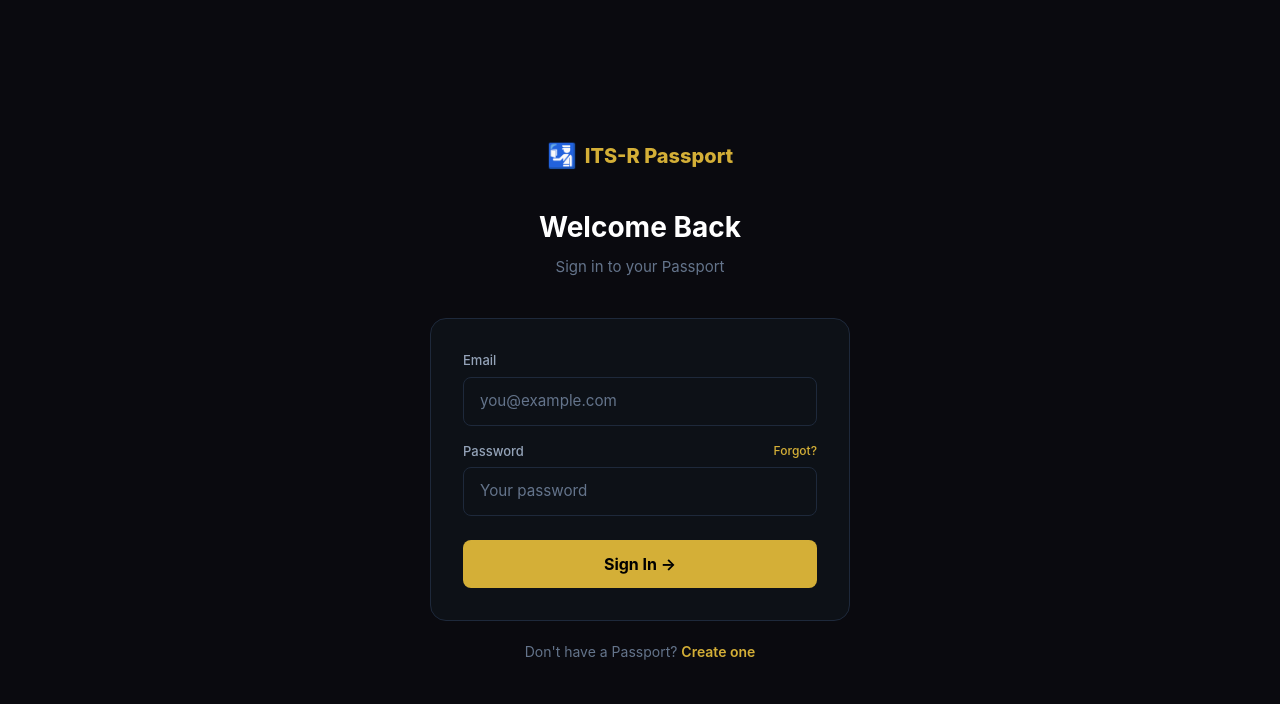
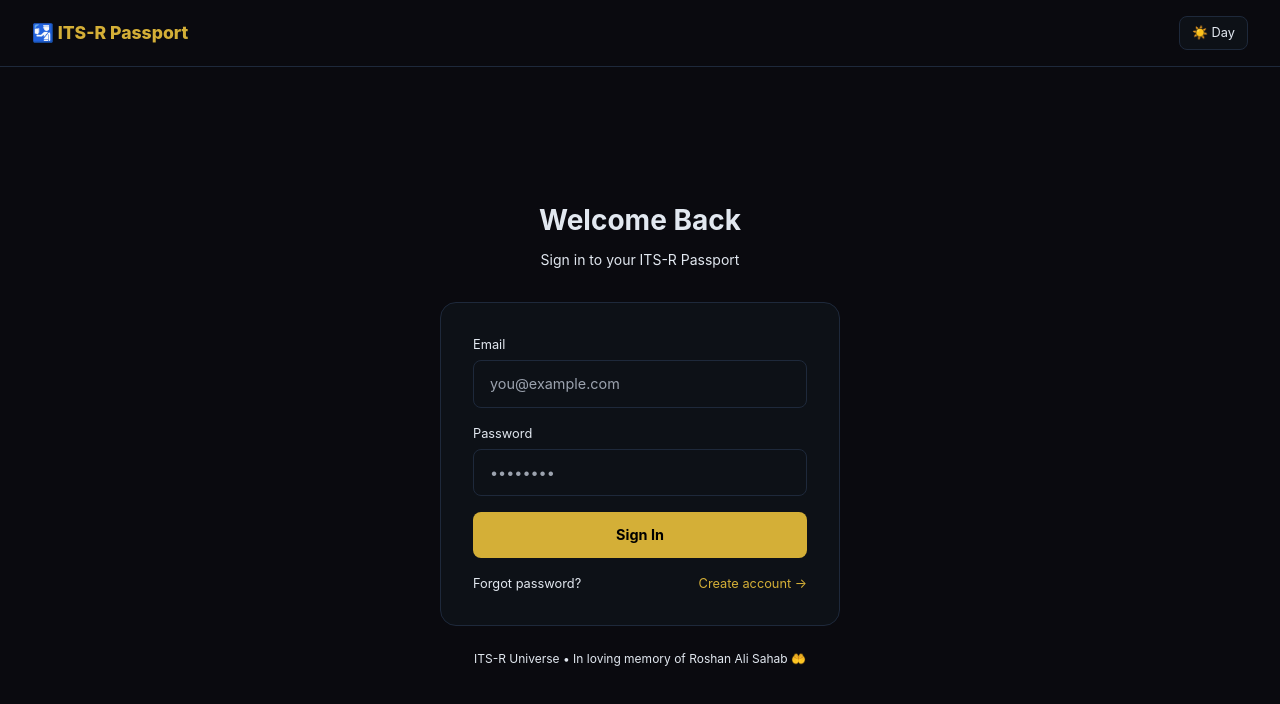
Before and after one commit to ITS-R-universe/its-r-passport, a Next.js app: page /login in a window 1280 px wide. Shown: the top 704 px of the page. Built offline with nearby package versions, Linux system fonts and the light colour scheme.

Commit message:
theme: login page black/white + day/night

```diff
--- a/app/login/page.tsx
+++ b/app/login/page.tsx
@@ -1,7 +1,6 @@
 'use client'
-import { useState } from 'react'
+import { useState, useEffect, Suspense } from 'react'
 import { useRouter, useSearchParams } from 'next/navigation'
-import { Suspense } from 'react'
 
 function LoginForm() {
   const router = useRouter()
@@ -10,76 +9,77 @@ function LoginForm() {
   const [form, setForm] = useState({ email: '', password: '' })
   const [loading, setLoading] = useState(false)
   const [error, setError] = useState('')
+  const [dark, setDark] = useState(true)
+
+  useEffect(() => {
+    const t = localStorage.getItem('its-r-theme')
+    const isDark = t !== 'light'
+    setDark(isDark)
+    if (!isDark) document.documentElement.setAttribute('data-theme', 'light')
+  }, [])
+
+  const toggleTheme = () => {
+    const next = !dark; setDark(next)
+    if (next) { document.documentElement.removeAttribute('data-theme'); localStorage.setItem('its-r-theme','dark') }
+    else { document.documentElement.setAttribute('data-theme','light'); localStorage.setItem('its-r-theme','light') }
+  }
 
   const handleSubmit = async (e: React.FormEvent) => {
-    e.preventDefault()
-    setError('')
-    setLoading(true)
+    e.preventDefault(); setError(''); setLoading(true)
     try {
-      const res = await fetch('/api/auth/login', {
-        method: 'POST',
-        headers: { 'Content-Type': 'application/json' },
-        body: JSON.stringify(form),
-      })
+      const res = await fetch('/api/auth/login', { method: 'POST', headers: { 'Content-Type': 'application/json' }, body: JSON.stringify(form) })
       const data = await res.json()
       if (!res.ok) { setError(data.error || 'Login failed'); return }
       router.push(redirect)
-    } catch {
-      setError('Something went wrong. Please try again.')
-    } finally {
-      setLoading(false)
-    }
+    } catch { setError('Something went wrong. Please try again.') }
+    finally { setLoading(false) }
   }
 
+  const inp = { width:'100%',padding:'0.75rem 1rem',background:'var(--input-bg)',border:'1px solid var(--border)',borderRadius:'0.5rem',color:'var(--text)',fontSize:'0.9rem',outline:'none' }
+
   return (
-    <div style={{ minHeight: '100vh', background: '#0a0a0f', display: 'flex', alignItems: 'center', justifyContent: 'center', padding: '2rem' }}>
-      <div style={{ width: '100%', maxWidth: 420 }}>
-        <div style={{ textAlign: 'center', marginBottom: 40 }}>
-          <a href="/" style={{ display: 'inline-flex', alignItems: 'center', gap: 8, textDecoration: 'none', marginBottom: 32 }}>
-            <span style={{ fontSize: 24 }}>🛂</span>
-            <span style={{ color: '#d4af37', fontWeight: 800, fontSize: 20 }}>ITS-R Passport</span>
-          </a>
-          <h1 style={{ color: '#fff', fontSize: 28, fontWeight: 700, marginBottom: 8 }}>Welcome Back</h1>
-          <p style={{ color: '#64748b', fontSize: 15 }}>Sign in to your Passport</p>
+    <div style={{minHeight:'100vh',background:'var(--bg)',display:'flex',flexDirection:'column'}}>
+      <nav style={{display:'flex',justifyContent:'space-between',alignItems:'center',padding:'1rem 2rem',borderBottom:'1px solid var(--border)'}}>
+        <span style={{color:'var(--gold)',fontWeight:800,fontSize:'1.1rem'}}>🛂 ITS-R Passport</span>
+        <button onClick={toggleTheme} style={{background:'var(--card)',border:'1px solid var(--border)',color:'var(--text)',padding:'0.4rem 0.75rem',borderRadius:'0.5rem',cursor:'pointer',fontSize:'0.8rem'}}>
+          {dark?'☀️ Day':'🌙 Night'}
+        </button>
+      </nav>
+      <div style={{flex:1,display:'flex',alignItems:'center',justifyContent:'center',padding:'2rem'}}>
+        <div style={{width:'100%',maxWidth:400}}>
+          <div style={{textAlign:'center',marginBottom:'2rem'}}>
+            <h1 style={{fontSize:'1.75rem',fontWeight:700,marginBottom:'0.5rem'}}>Welcome Back</h1>
+            <p style={{color:'var(--sub)',fontSize:'0.875rem'}}>Sign in to your ITS-R Passport</p>
           </div>
-
-        <div style={{ background: '#0d1117', border: '1px solid #1e293b', borderRadius: 16, padding: 32 }}>
-          <form onSubmit={handleSubmit} style={{ display: 'flex', flexDirection: 'column', gap: 16 }}>
+          <div style={{background:'var(--card)',border:'1px solid var(--border)',borderRadius:'1rem',padding:'2rem'}}>
+            {error && <div style={{background:'#ef444422',border:'1px solid #ef4444',color:'#ef4444',borderRadius:'0.5rem',padding:'0.75rem',marginBottom:'1rem',fontSize:'0.875rem'}}>{error}</div>}
+            <form onSubmit={handleSubmit} style={{display:'flex',flexDirection:'column',gap:'1rem'}}>
               <div>
-              <label style={{ color: '#94a3b8', fontSize: 13, fontWeight: 500, display: 'block', marginBottom: 6 }}>Email</label>
-              <input className="input-field" type="email" placeholder="you@example.com" value={form.email}
-                onChange={e => setForm(f => ({ ...f, email: e.target.value }))} required />
+                <label style={{display:'block',fontSize:'0.8rem',color:'var(--sub)',marginBottom:'0.375rem'}}>Email</label>
+                <input type="email" required value={form.email} onChange={e=>setForm(f=>({...f,email:e.target.value}))} placeholder="you@example.com" style={inp} />
               </div>
               <div>
-              <label style={{ color: '#94a3b8', fontSize: 13, fontWeight: 500, display: 'block', marginBottom: 6, display: 'flex', justifyContent: 'space-between' } as React.CSSProperties}>
-                <span>Password</span>
-                <a href="/forgot-password" style={{ color: '#d4af37', fontSize: 12, textDecoration: 'none', fontWeight: 500 }}>Forgot?</a>
-              </label>
-              <input className="input-field" type="password" placeholder="Your password" value={form.password}
-                onChange={e => setForm(f => ({ ...f, password: e.target.value }))} required />
+                <label style={{display:'block',fontSize:'0.8rem',color:'var(--sub)',marginBottom:'0.375rem'}}>Password</label>
+                <input type="password" required value={form.password} onChange={e=>setForm(f=>({...f,password:e.target.value}))} placeholder="••••••••" style={inp} />
               </div>
-
-            {error && (
-              <div style={{ padding: '10px 14px', background: 'rgba(239,68,68,0.1)', border: '1px solid rgba(239,68,68,0.2)', borderRadius: 8, color: '#f87171', fontSize: 14 }}>
-                {error}
-              </div>
-            )}
-
-            <button className="btn-gold" type="submit" disabled={loading} style={{ marginTop: 8 }}>
-              {loading ? 'Signing In...' : 'Sign In →'}
+              <button type="submit" disabled={loading} style={{width:'100%',padding:'0.75rem',background:'var(--gold)',color:'#000',fontWeight:700,border:'none',borderRadius:'0.5rem',cursor:loading?'not-allowed':'pointer',fontSize:'0.9rem',opacity:loading?0.7:1}}>
+                {loading?'Signing in...':'Sign In'}
               </button>
             </form>
+            <div style={{display:'flex',justifyContent:'space-between',marginTop:'1rem',fontSize:'0.8rem'}}>
+              <a href="/forgot-password" style={{color:'var(--sub)',textDecoration:'none'}}>Forgot password?</a>
+              <a href="/register" style={{color:'var(--gold)',textDecoration:'none'}}>Create account →</a>
             </div>
-
-        <p style={{ textAlign: 'center', color: '#64748b', fontSize: 14, marginTop: 20 }}>
-          Don&apos;t have a Passport?{' '}
-          <a href="/register" style={{ color: '#d4af37', textDecoration: 'none', fontWeight: 600 }}>Create one</a>
+          </div>
+          <p style={{textAlign:'center',marginTop:'1.5rem',fontSize:'0.75rem',color:'var(--sub)'}}>
+            ITS-R Universe • In loving memory of Roshan Ali Sahab 🤲
           </p>
+        </div>
       </div>
     </div>
   )
 }
 
-export default function Login() {
-  return <Suspense fallback={<div style={{ minHeight: '100vh', background: '#0a0a0f' }} />}><LoginForm /></Suspense>
+export default function LoginPage() {
+  return <Suspense><LoginForm /></Suspense>
 }
```
Lines whose indentation alone changed are shown as unchanged.
